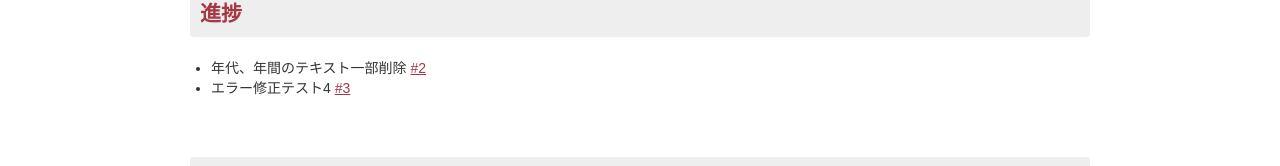
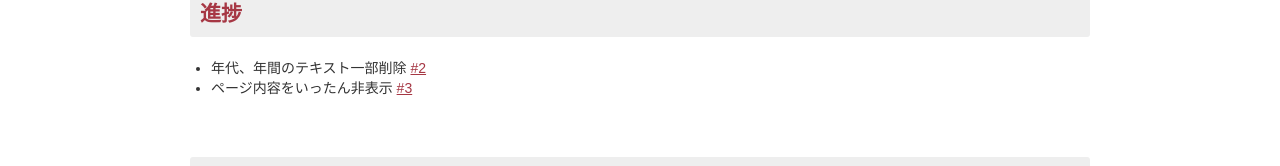
Before and after one commit to ryo-i/dai-sengoku-nenpyo, a Next.js app: page /about in a window 1280 px wide. Shown: the part 387-553 px from the top of the page. Built offline with nearby package versions, Linux system fonts and the light colour scheme.

Commit message:
ページ内容をいったん非表示 #3

```diff
--- a/pages/about.tsx
+++ b/pages/about.tsx
@@ -59,7 +59,7 @@ function About() {
                 <h2>進捗</h2>
                 <ul>
                     <li>年代、年間のテキスト一部削除 <a href="https://github.com/ryo-i/dai-sengoku-nenpyo/issues/2" target="_blank">#2</a></li>
-                    <li>エラー修正テスト4 <a href="https://github.com/ryo-i/dai-sengoku-nenpyo/issues/3" target="_blank">#3</a></li>
+                    <li>ページ内容をいったん非表示 <a href="https://github.com/ryo-i/dai-sengoku-nenpyo/issues/3" target="_blank">#3</a></li>
                 </ul>
             </section>
             <section>
```
Also changed, not shown: pages/event/[title].tsx (+20 -9 lines), 1 other file (tests, documents, lock files or other folders).
